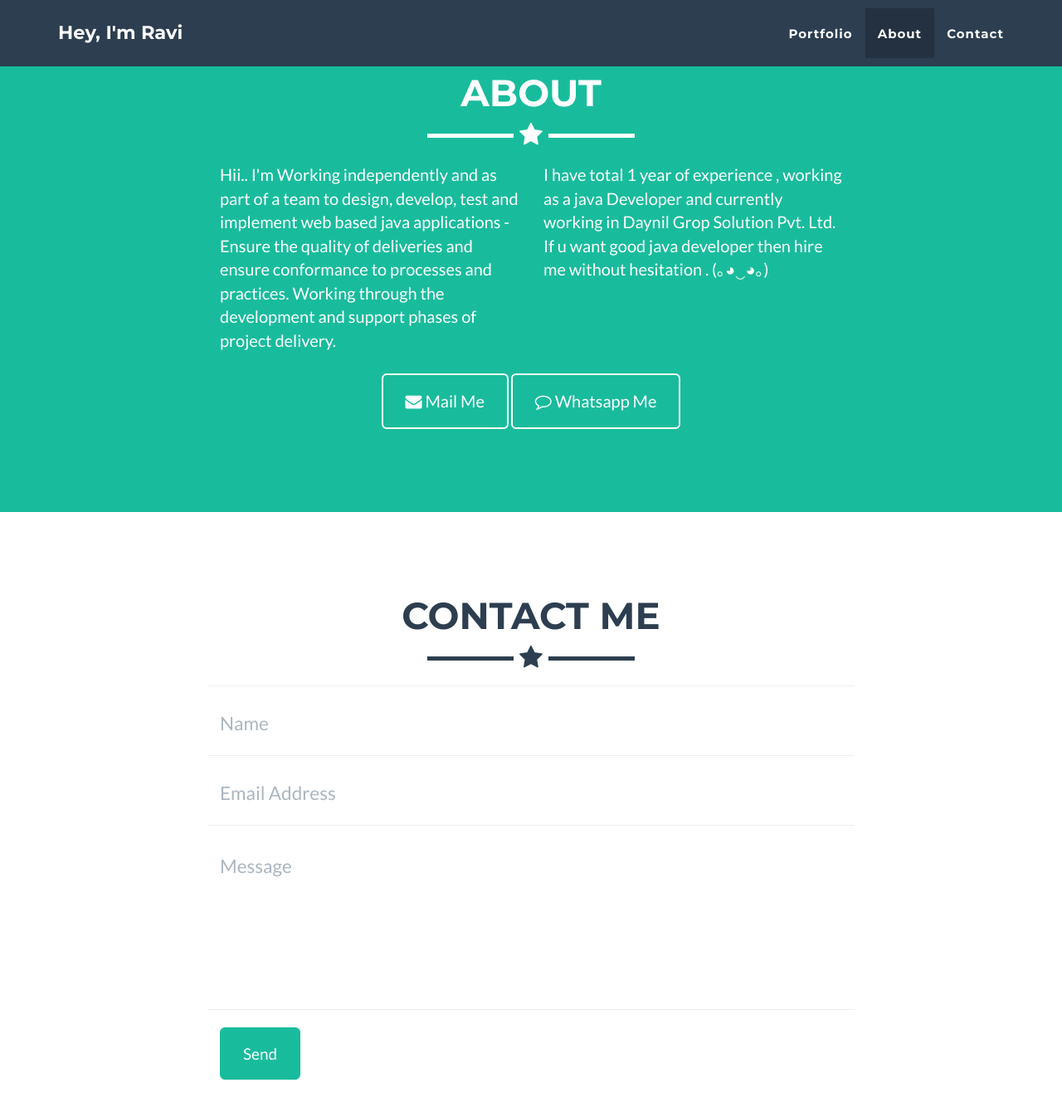
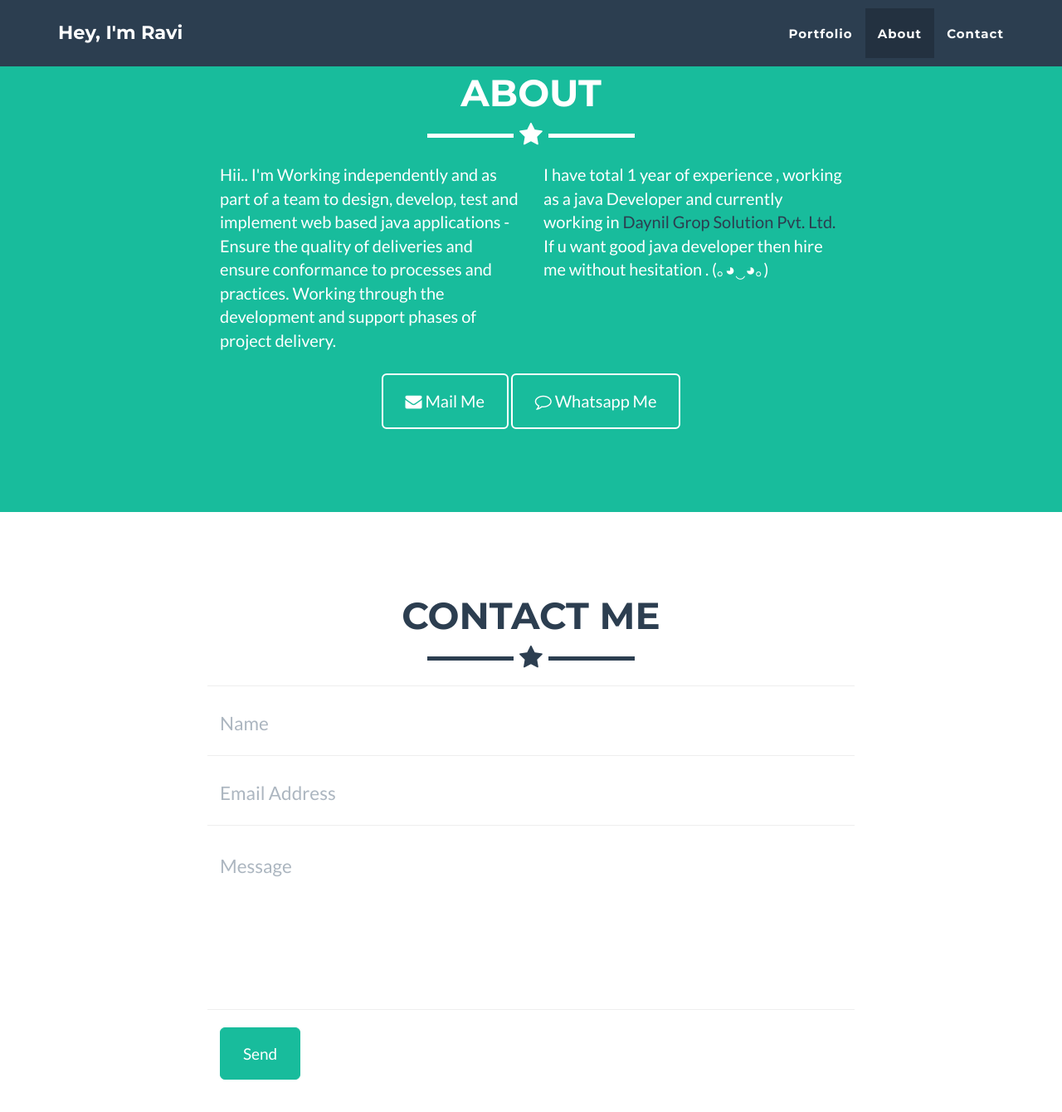
Before and after one commit to IamRaviMaurya/portfolio, a Jekyll site: the page built from _posts/2014-07-18-project-1.markdown, in a window 1280 px wide and 1400 px high, scrolled down 1689 px. Shown: the top 1340 px of the window at 83% size. Built offline with Jekyll 4.4.1, drawn with Linux system fonts in a browser that asks for light colours.

Commit message:
changes and update

```diff
--- a/_includes/css/main.css
+++ b/_includes/css/main.css
@@ -22,7 +22,7 @@ a:focus,
 a:active,
 a.active {
     outline: 0;
-    color: #{{ site.color.white }};
+    color: #{{ site.color.secondary }};
 }
 
 h1,
```
